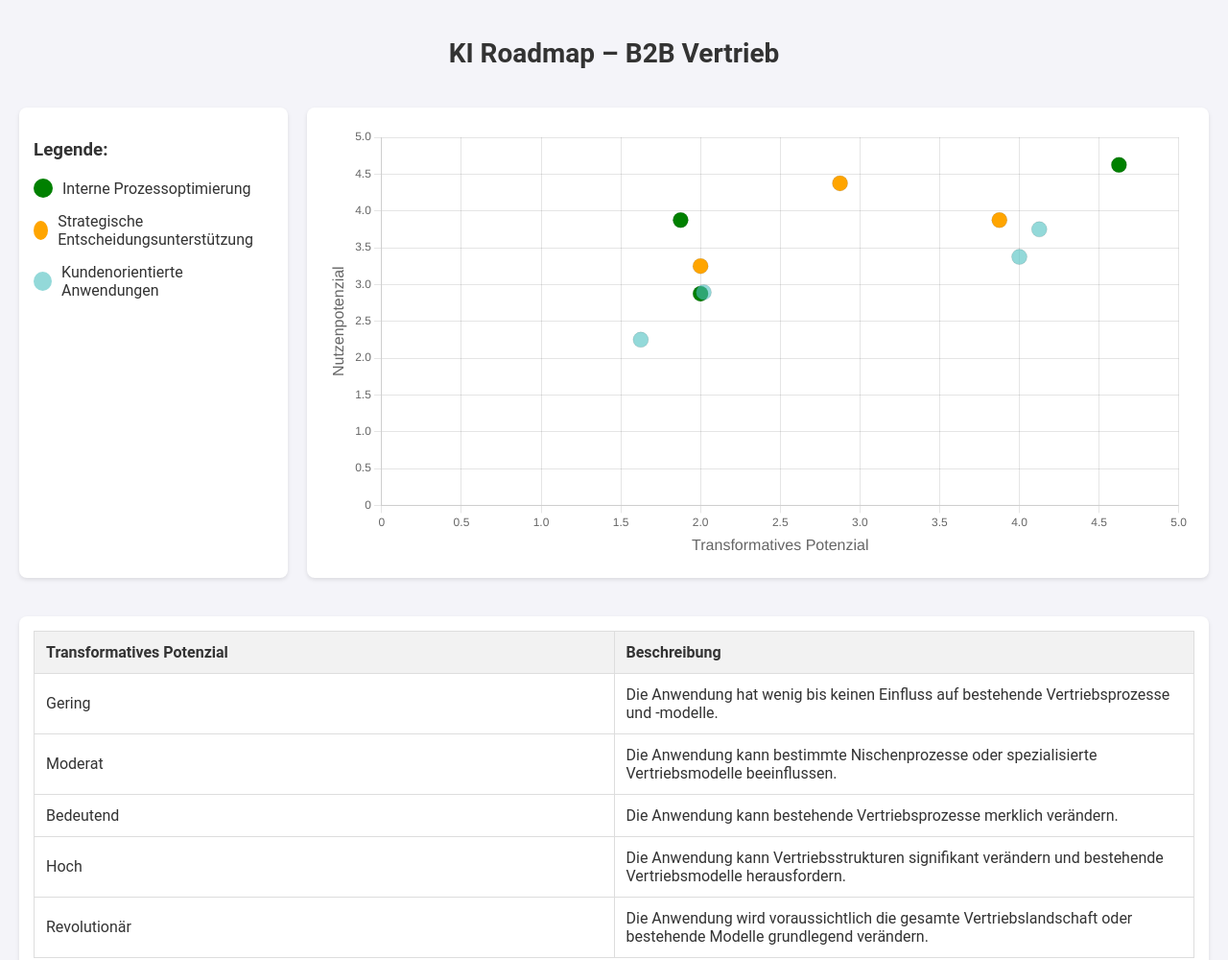
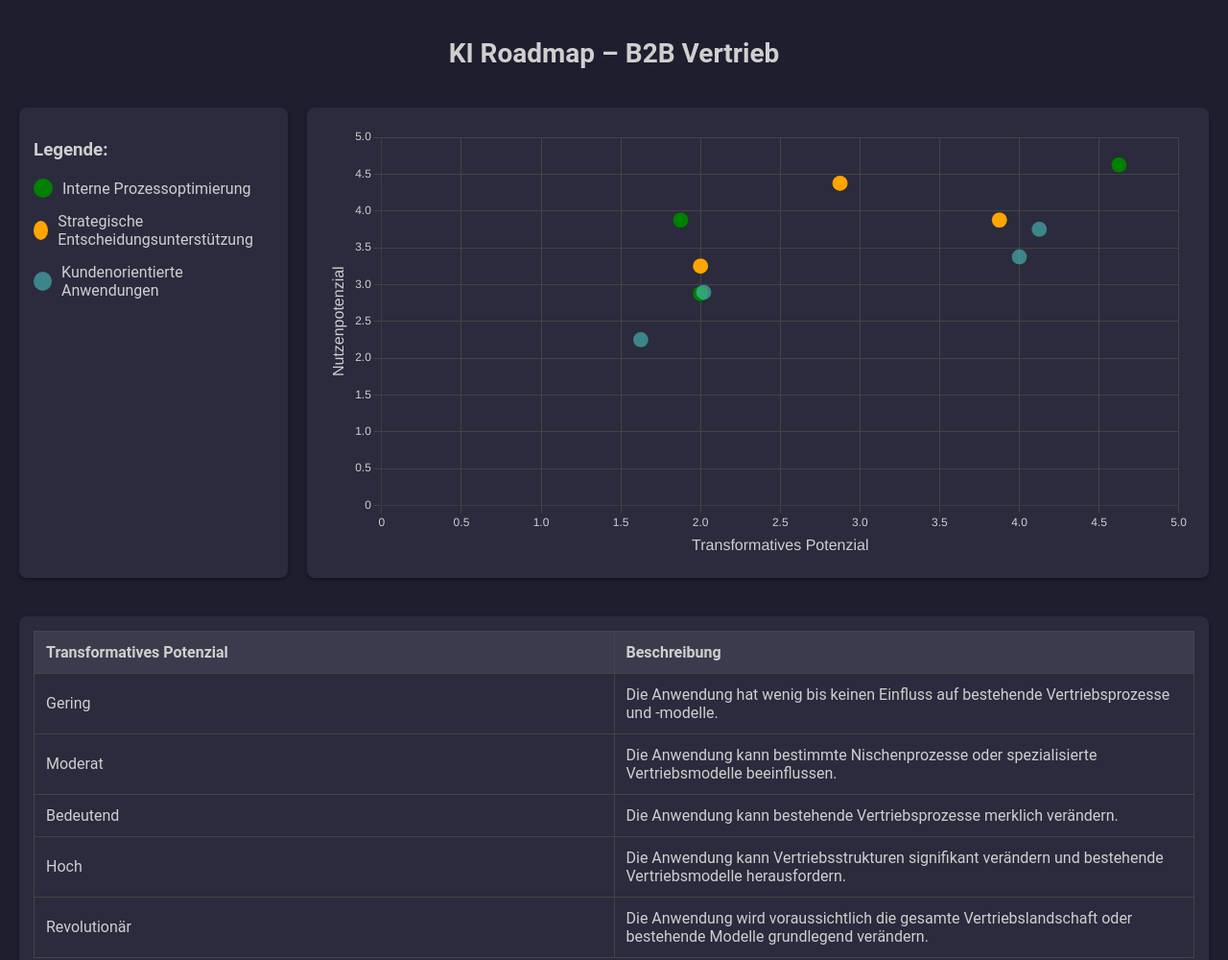
Before and after one commit to JLuewer/AI-Roadmap, a plain HTML site: page index.html in a window 1280 px wide. Shown: the top 1000 px of the page at 96% size. Drawn offline with nearby package versions, Linux system fonts and the light colour scheme.

Commit message:
Update index.html

```diff
--- a/index.html
+++ b/index.html
@@ -13,22 +13,22 @@
             display: flex;
             flex-direction: column;
             min-height: 100vh;
-            background-color: #f4f4f9; /* Leichtes Grau für besseren Kontrast */
-            color: #333;
+            background-color: #1e1e2f; /* Dunkler Hintergrund für Dark Mode */
+            color: #cfcfcf; /* Helle Schriftfarbe */
         }
         .main-container {
             display: flex;
             flex-grow: 1;
-            gap: 20px; /* Platz zwischen Legende und Chart */
+            gap: 20px;
             margin-top: 20px;
         }
         .legend {
             width: 250px;
             padding-right: 20px;
-            background-color: #fff;
+            background-color: #2b2b3d; /* Dunkles Grau für die Legende */
             padding: 15px;
             border-radius: 8px;
-            box-shadow: 0 2px 4px rgba(0, 0, 0, 0.1);
+            box-shadow: 0 2px 4px rgba(0, 0, 0, 0.4);
         }
         .legend-item {
             display: flex;
@@ -44,10 +44,10 @@
         #chart-container {
             flex-grow: 1;
             position: relative;
-            background-color: #fff;
+            background-color: #2b2b3d; /* Dunkles Grau für den Chart-Container */
             padding: 20px;
             border-radius: 8px;
-            box-shadow: 0 2px 4px rgba(0, 0, 0, 0.1);
+            box-shadow: 0 2px 4px rgba(0, 0, 0, 0.4);
         }
         .description-page {
             display: none;
@@ -58,7 +58,7 @@
             height: 100%;
             background-color: rgba(0, 0, 0, 0.8);
             color: white;
-            padding: 20px;
+            padding: 40px;
             box-sizing: border-box;
             overflow: auto;
             z-index: 1000;
@@ -71,12 +71,17 @@
         }
         .description-page h2 {
             margin-top: 0;
+            font-size: 2.5em;
+        }
+        .description-page p {
+            font-size: 1.8em;
+            line-height: 1.6;
         }
         .close-btn {
             position: absolute;
-            top: 10px;
-            right: 20px;
-            font-size: 24px;
+            top: 20px;
+            right: 30px;
+            font-size: 36px;
             cursor: pointer;
         }
         .footer {
@@ -92,29 +97,29 @@
             gap: 20px;
         }
         .table {
-            background-color: #fff;
+            background-color: #2b2b3d; /* Dunkles Grau für Tabellen */
             padding: 15px;
             border-radius: 8px;
-            box-shadow: 0 2px 4px rgba(0, 0, 0, 0.1);
+            box-shadow: 0 2px 4px rgba(0, 0, 0, 0.4);
         }
         table {
             width: 100%;
             border-collapse: collapse;
-            table-layout: fixed; /* Fixierte Tabellenlayout für gleiche Spaltenbreiten */
+            table-layout: fixed;
         }
         th, td {
-            border: 1px solid #ddd;
+            border: 1px solid #444; /* Dunkleres Grau für Tabellenrahmen */
             padding: 12px;
             text-align: left;
         }
         th {
-            background-color: #f2f2f2;
-            color: #333;
+            background-color: #3b3b4d; /* Dunkleres Grau für Tabellenköpfe */
+            color: #cfcfcf;
         }
         h1.chart-title {
             text-align: center;
             font-size: 28px;
-            color: #333;
+            color: #cfcfcf;
             margin-bottom: 20px;
         }
     </style>
@@ -207,7 +212,7 @@
     <script>
         const ctx = document.getElementById('myChart').getContext('2d');
 
-        const jitter = 0.02; // Jitter-Wert, um die Punkte leicht zu versetzen
+        const jitter = 0.02;
 
         const data = [
             {x: 1.875, y: 3.875, label: '3.1.1', name: 'Kompetenzentwicklung', description: 'Die kontinuierliche Kompetenzentwicklung von Vertriebsmitarbeitern ist im B2B-Vertrieb entscheidend, um auf sich wandelnde Marktanforderungen und Kundenbedürfnisse flexibel reagieren zu können. KI-Technologien wie Natural Language Processing (NLP) und Machine Learning (ML) ermöglichen die personalisierte und automatisierte Erstellung von Schulungsinhalten. Diese Technologien analysieren das Lernverhalten, die bisherigen Leistungsdaten sowie spezifische Anforderungen der Mitarbeiter, um maßgeschneiderte Trainingsprogramme zu entwickeln. Darüber hinaus können KI-Systeme Lernfortschritte in Echtzeit überwachen und sofortige Rückmeldungen geben, wodurch das Lernen effizienter und zielgerichteter gestaltet wird. Die Automatisierung dieser Prozesse führt zu einer erheblichen Reduktion der manuellen Aufwände in der Schulungsverwaltung und steigert die Effektivität der Weiterbildungsmaßnahmen, was letztlich die Vertriebsleistung deutlich verbessert.', color: 'green'},
@@ -265,10 +270,17 @@
                             text: 'Transformatives Potenzial',
                             font: {
                                 size: 16
-                            }
+                            },
+                            color: '#cfcfcf'
                         },
                         min: 0,
-                        max: 5
+                        max: 5,
+                        grid: {
+                            color: '#444'
+                        },
+                        ticks: {
+                            color: '#cfcfcf'
+                        }
                     },
                     y: {
                         title: {
@@ -276,10 +288,17 @@
                             text: 'Nutzenpotenzial',
                             font: {
                                 size: 16
-                            }
+                            },
+                            color: '#cfcfcf'
                         },
                         min: 0,
-                        max: 5
+                        max: 5,
+                        grid: {
+                            color: '#444'
+                        },
+                        ticks: {
+                            color: '#cfcfcf'
+                        }
                     }
                 }
             }
```
